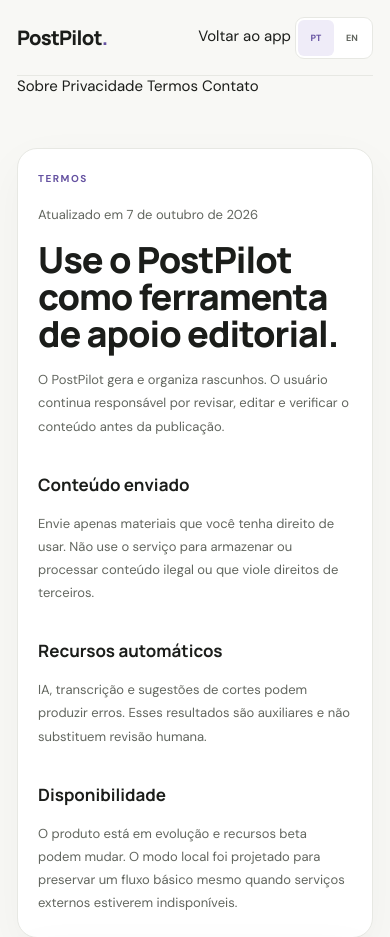
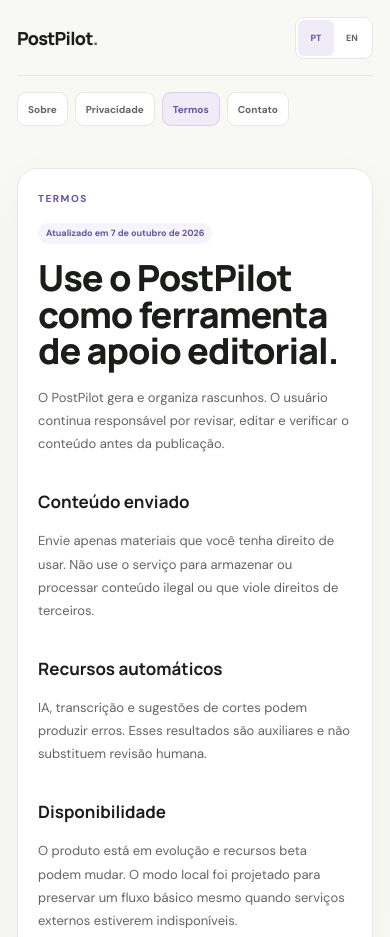
Before and after one commit to HelioConde/postpilot, a website: page termos.html in a window 390 px wide. Shown: the top 937 px of the page. Drawn offline with Linux system fonts and the light colour scheme.

Commit message:
style: add institutional navigation polish

```diff
--- a/style.css
+++ b/style.css
@@ -1492,3 +1492,87 @@
     justify-content:center;
   }
 }
+
+
+/* Institutional navigation */
+.static-nav-actions{
+  display:flex;
+  align-items:center;
+  gap:8px;
+}
+.static-back{
+  display:inline-flex;
+  align-items:center;
+  justify-content:center;
+  min-height:36px;
+  padding:8px 11px;
+  border:1px solid var(--line);
+  border-radius:9px;
+  background:#fff;
+  color:var(--accent);
+  font-size:10px;
+  font-weight:800;
+}
+.static-back:hover{background:var(--soft)}
+.static-tabs{
+  display:flex;
+  flex-wrap:wrap;
+  gap:7px;
+  max-width:820px;
+  margin:24px auto -24px;
+}
+.static-tabs a{
+  display:inline-flex;
+  align-items:center;
+  min-height:34px;
+  padding:7px 10px;
+  border:1px solid var(--line);
+  border-radius:9px;
+  background:#fff;
+  color:var(--muted);
+  font-size:10px;
+  font-weight:700;
+}
+.static-tabs a:hover{color:var(--accent);border-color:#d6cfeb}
+.static-tabs a[aria-current="page"]{
+  background:var(--soft);
+  border-color:#d7d0ea;
+  color:var(--accent);
+}
+.legal-updated{
+  width:max-content;
+  max-width:100%;
+  padding:5px 8px;
+  border-radius:999px;
+  background:#f5f3fb;
+  color:var(--accent)!important;
+  font-size:9px!important;
+  font-weight:800;
+  line-height:1.2!important;
+}
+@media(max-width:620px){
+  .static-page .nav{
+    gap:12px;
+  }
+  .static-nav-actions{
+    gap:6px;
+  }
+  .static-back{
+    min-height:34px;
+    padding:7px 9px;
+    font-size:9px;
+  }
+  .static-tabs{
+    margin:16px 0 -12px;
+    overflow-x:auto;
+    flex-wrap:nowrap;
+    padding-bottom:2px;
+    scrollbar-width:none;
+  }
+  .static-tabs::-webkit-scrollbar{display:none}
+  .static-tabs a{white-space:nowrap}
+}
+@media(max-width:420px){
+  .static-page .brand{font-size:18px}
+  .static-back{display:none}
+}
```
